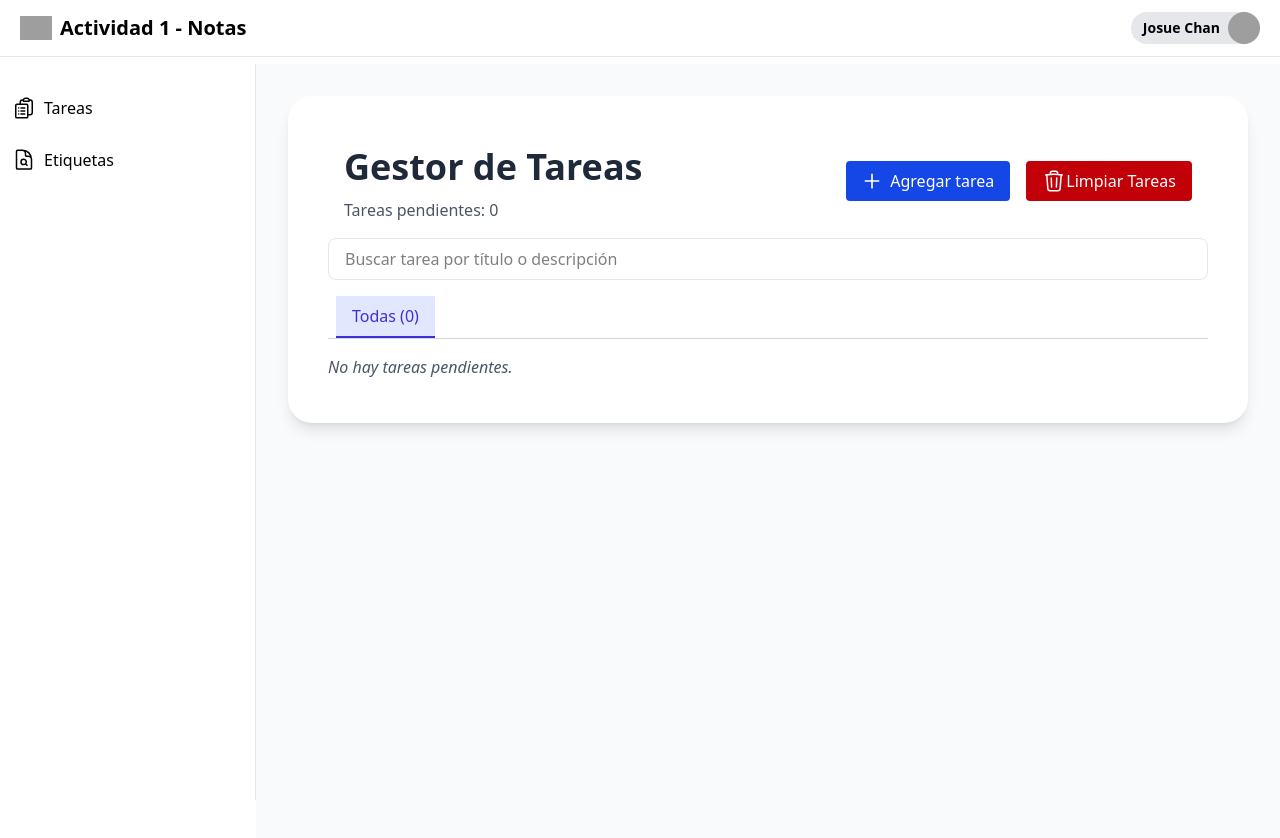
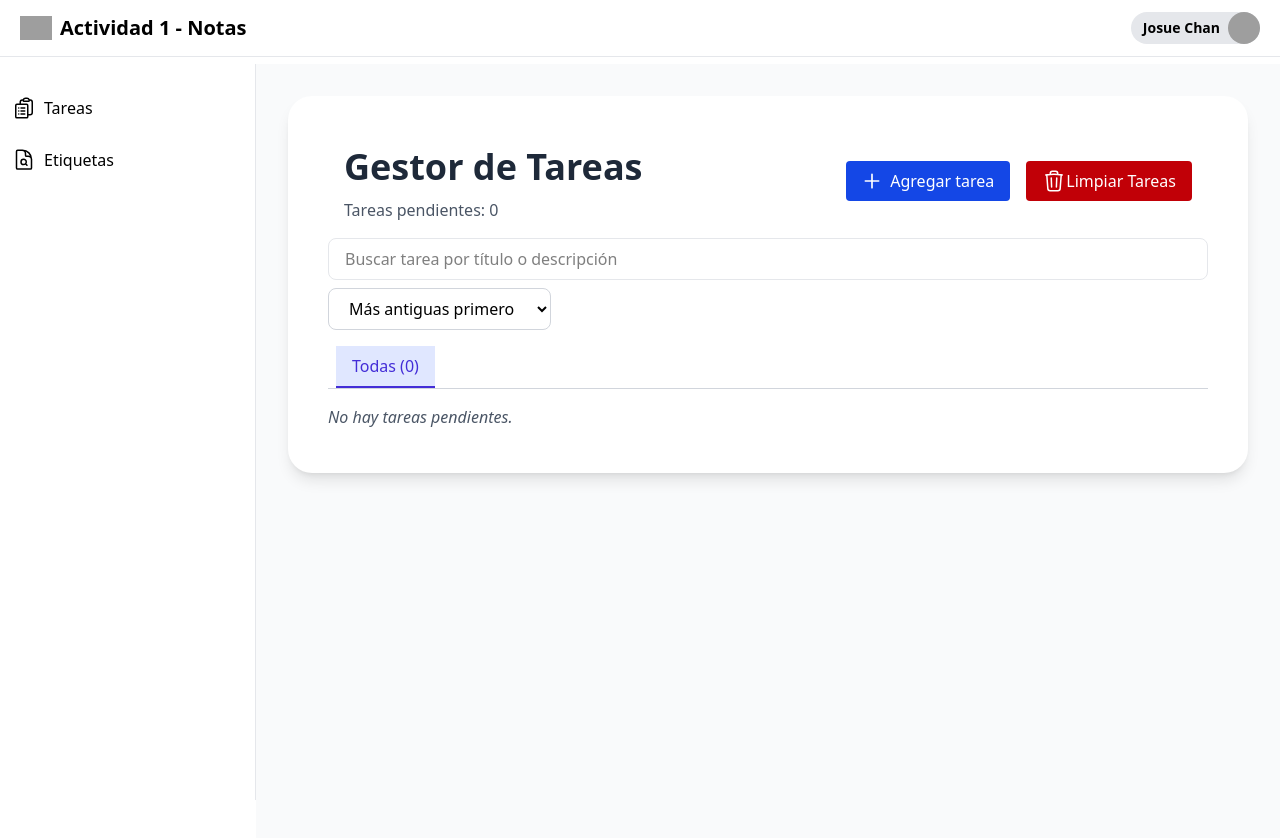
Before and after one commit to JosueACG17/GestorTareas-Vue, a Vue app: page / in a window 1280 px wide. Shown: the top 838 px of the page. Built offline with nearby package versions, Linux system fonts and the light colour scheme; grey boxes are pictures that could not be loaded.

Commit message:
add filter tasks

```diff
--- a/src/views/HomeView.vue
+++ b/src/views/HomeView.vue
@@ -11,6 +11,11 @@
             {{ task.title }}
           </li>
         </ul>
+
+        <select v-model="selectedOrder" class="px-4 py-2 border border-gray-300 rounded-lg mt-2">
+          <option value="asc">Más antiguas primero</option>
+          <option value="desc">Más recientes primero</option>
+        </select>
 
         <CategoryFilter :tags="tagStore.tags" :taskCount="taskStore.tasks.length" :selectedCategory="selectedCategory"
           @setCategory="setCategory" @clearSection="clearSection" />
@@ -93,13 +98,11 @@
   </ModalForm>
 
   <ModalForm :isOpen="isModalOpen" title="Agregar Tarea" @close="closeModal">
-    <TaskForm :task="task" :tags="tagStore.tags" @submitTask="submitTask"
-      @closeModal="closeModal" />
+    <TaskForm :task="task" :tags="tagStore.tags" @submitTask="submitTask" @closeModal="closeModal" />
   </ModalForm>
 
   <ModalForm :isOpen="isEditModalOpen" title="Editar Tarea" @close="closeEditModal">
-    <TaskForm :task="taskToEdit || {}" :tags="tagStore.tags" @submitTask="updateTask"
-      @closeModal="closeEditModal" />
+    <TaskForm :task="taskToEdit || {}" :tags="tagStore.tags" @submitTask="updateTask" @closeModal="closeEditModal" />
   </ModalForm>
 </template>
 
@@ -140,11 +143,19 @@ const task = ref({
   dueDate: '',
 });
 
+const selectedOrder = ref('asc');
+
 const filteredTasks = computed(() => {
   let tasks = taskStore.tasks;
 
   if (selectedCategory.value !== 'Todas') {
     tasks = tasks.filter(task => task.categories?.includes(selectedCategory.value));
+  }
+
+  if (selectedOrder.value === 'asc') {
+    tasks.sort((a, b) => new Date(a.createdAt).getTime() - new Date(b.createdAt).getTime());
+  } else {
+    tasks.sort((a, b) => new Date(b.createdAt).getTime() - new Date(a.createdAt).getTime());
   }
 
   return tasks;
```
